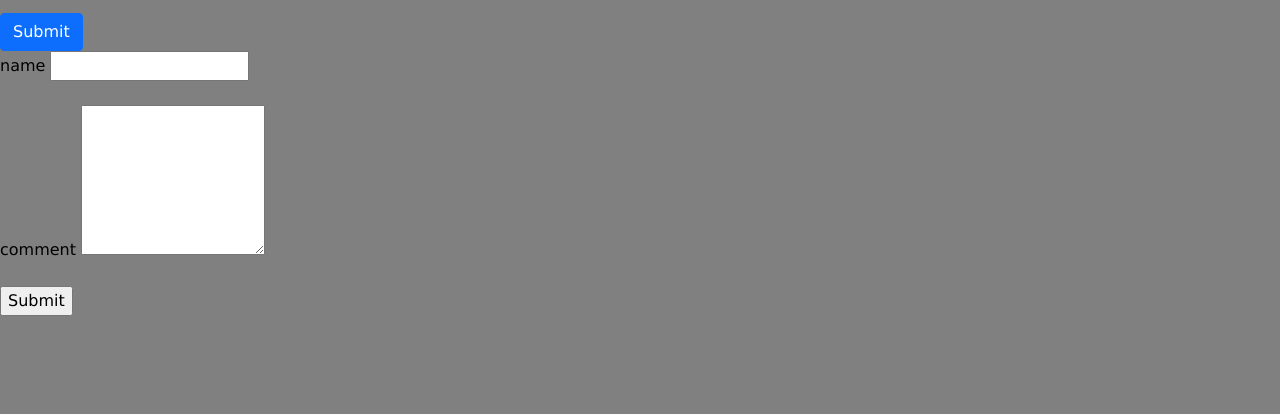
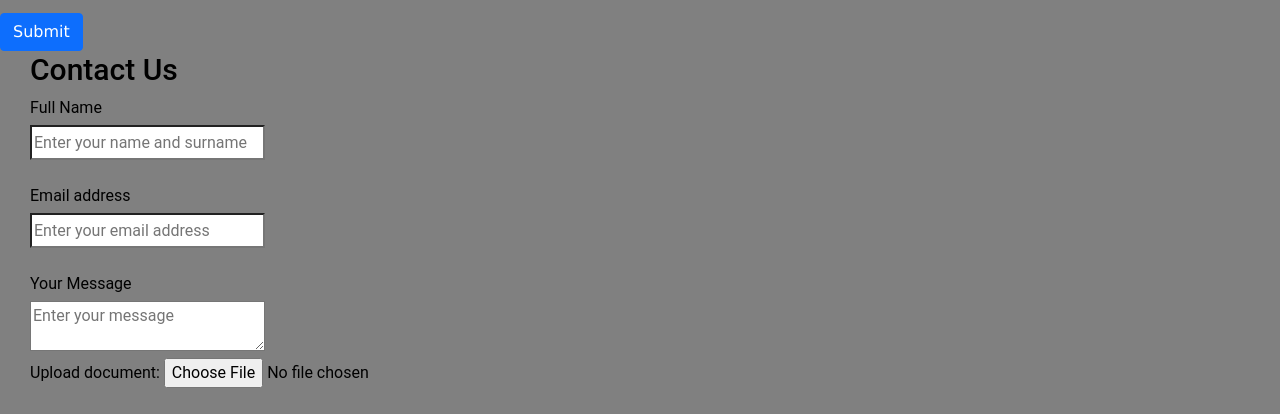
Before and after one commit to nithish-sys/parivahan.gov, a plain HTML site: page index.html in a window 1280 px wide. Shown: the part 1053-1467 px from the top of the page. Before the commit the page ends 1369 px from the top, so only its background shows below. Drawn offline with nearby package versions, Linux system fonts and the light colour scheme.

Commit message:
Update index.html

```diff
--- a/index.html
+++ b/index.html
@@ -91,16 +91,39 @@
         <button type="submit" class="btn btn-primary">Submit</button>
       </form>
 
-      <form action="mailto:nithishnithin999@gmail.com" method="post" enctype="multipart/form-data" name="EmailForm">
 
-<label for="name">name</label>
-<input type="text" id="name" size="19" name="ContactName"><br><br>
-
-<label for="comment">comment</label>
-<textarea name="ContactCommentt" id="comment" rows="6" cols="20">
-</textarea>
-
-<br><br> <input type="submit" value="Submit"> </form>
+<div style="font-family: Roboto; border-radius: 5px; padding: 1px 30px; width: 75%;">
+   <h2 style="font-size:30px">Contact Us</h2>
+   <form accept-charset="UTF-8" action="mailto:nithishnithin999@gmail.com" method="POST" enctype="multipart/form-data"  target="_blank" id="wpform">
+      <div>
+         <label>Full Name</label>
+         <div>
+            <input style="margin-top: 5px; background-color: #fff; height:35px; width:235px;" type="text" name="first_name" placeholder="Enter your name and surname" required="required">
+         </div>
+      </div>
+      <br>
+      <div>
+         <label>Email address</label>
+         <div>
+            <input style="margin-top: 5px;background-color: #fff; height:35px; width:235px;" type="email" name="email" placeholder="Enter your email address" required="required">
+         </div>
+      </div>
+      <br>
+      <div>
+         <label>Your Message</label>
+         <div>
+            <textarea style="margin-top: 5px;background-color: #fff; height:50px; width:235px;" type="text" name="message" placeholder="Enter your message" required="required"></textarea>
+         </div>
+      </div>
+      <div>
+         <label>Upload document:</label>
+         <input type="file" name="file" required="required">
+      </div>
+      <br>
+      <input type="hidden" name="utf8" value="✓">
+      <button style="font-size:14px; background-color:#6b7ddf; color:#fff; font-weight:bold; padding:10px 35px; margin: 5px 0 0 0;" type="submit">SUBMIT</button>
+   </form>
+</div>
 
 
       <script src="https://cdn.jsdelivr.net/npm/@popperjs/core@2.10.2/dist/umd/popper.min.js" integrity="sha384-7+zCNj/IqJ95wo16oMtfsKbZ9ccEh31eOz1HGyDuCQ6wgnyJNSYdrPa03rtR1zdB" crossorigin="anonymous"></script>
```
